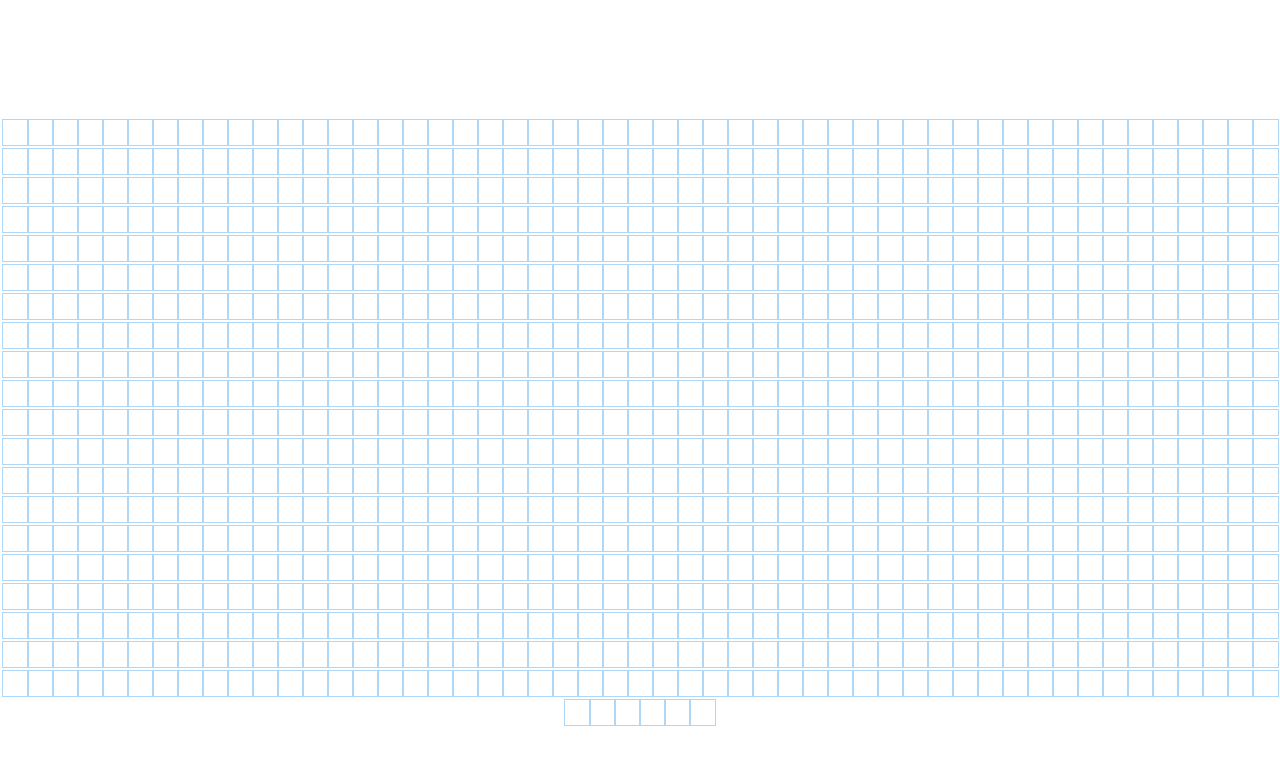
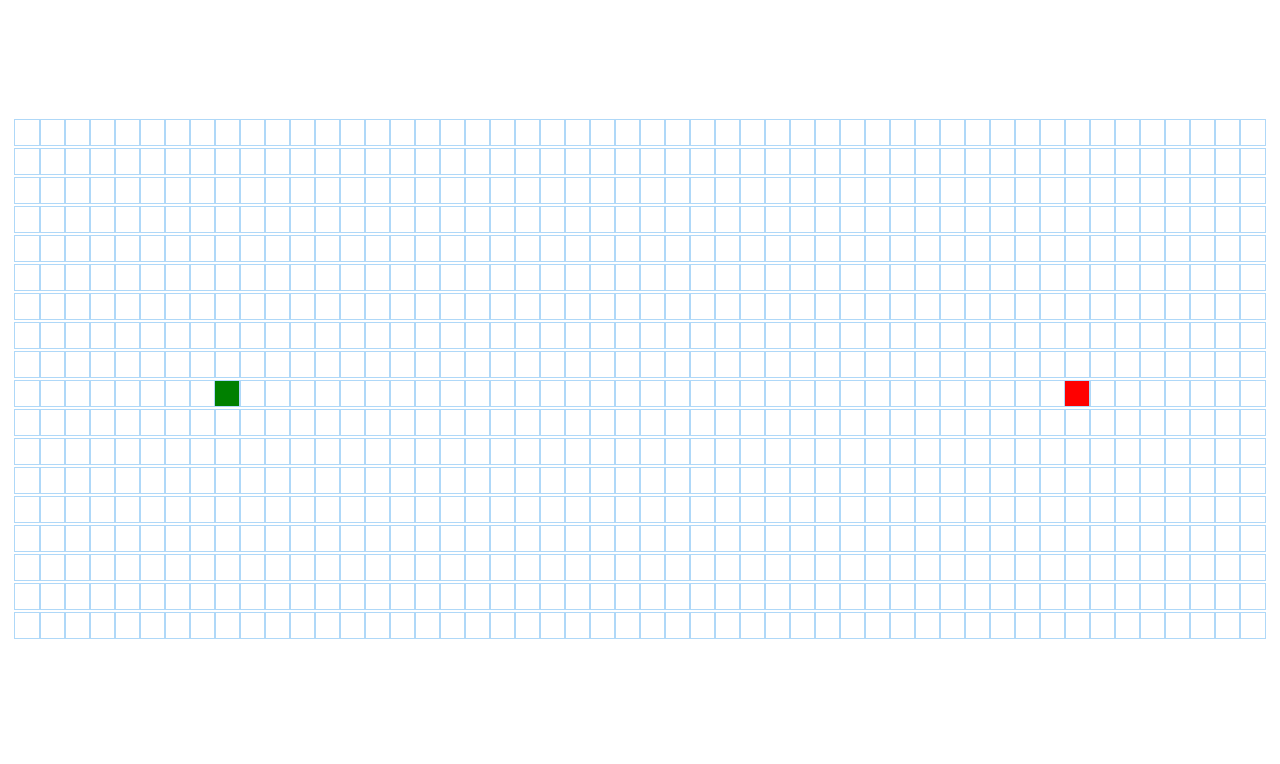
Before and after one commit to roshbhaskar/PathVisualizer, a React (Create React App) app in the folder pathvisualizer/: page / in a window 1280 px wide. Shown: the top 764 px of the page. Built offline with nearby package versions, Linux system fonts and the light colour scheme.

Commit message:
start end done

```diff
--- a/pathvisualizer/src/Pathfinder/node/node.css
+++ b/pathvisualizer/src/Pathfinder/node/node.css
@@ -6,13 +6,14 @@
   }
 
   .node-finish {
+
     background-color: red;
   }
 
   .node-start {
     background-color: green;
   }
-
+  /*
   .node-visited {
     animation-name: visitedAnimation;
     animation-duration: 1.5s;
@@ -76,4 +77,4 @@
       transform: scale(1);
       background-color: rgb(255, 254, 106);
     }
-  }
+  }*/
--- a/pathvisualizer/src/Pathfinder/node/node.js
+++ b/pathvisualizer/src/Pathfinder/node/node.js
@@ -10,10 +10,21 @@ export default class Node extends Component {
     }
 
     render() {
+        const {isFinish,isStart} = this.props;
+        const extraClassName = isFinish
+        ? 'node-finish'
+        : isStart
+        ? 'node-start'
+        : '';
         return (
-            <div className="node">
+            <div className={`node ${extraClassName}`}>
 
             </div>
         )
     }
 }
+
+export const DEFAULT_NODE = {
+    row: 0,
+    col: 0,
+}
--- a/pathvisualizer/src/Pathfinder/pathfinder.js
+++ b/pathvisualizer/src/Pathfinder/pathfinder.js
@@ -16,8 +16,14 @@ export default class Pathfinder extends Component {
         let col=0;
         for( row = 0;row <18;++row){
             const currentRow=[];
-            for(col=0; col<57 ; ++col){
-                    currentRow.push([]);
+            for(col=0; col<50 ; ++col){
+                const currentNode = {
+                    col,
+                    row,
+                    isStart: row===9 && col ===8,
+                    isFinish : row ===9 && col ===42,
+                };
+                    currentRow.push(currentNode);
             }
             nodes.push(currentRow);
             console.log(nodes);
@@ -29,9 +35,21 @@ export default class Pathfinder extends Component {
         return (
             <div className="grid">
                 {nodes.map((row,rowID)=>{
-                    return <>
-                    {row.map((node,nodeID) => <Node></Node>)}
-                    </>
+                    return (
+                    <div key={rowID}>
+                    {row.map((node,nodeID) =>
+                    {
+                        const {isStart,isFinish}=node;
+                        return (
+                        <Node
+                        key = {nodeID}
+                        isStart={isStart}
+                        isFinish={isFinish}
+                        test = {'SaWdUde'}></Node>
+                        );
+                    })}
+                    </div>
+                );
                 })}
             </div>
         )
```
Also changed, not shown: pathvisualizer/src/Algos/astar.js (added), pathvisualizer/src/Algos/bfs.js (added), pathvisualizer/src/Algos/dfs.js (added), pathvisualizer/src/Algos/dijkstra.js (added), pathvisualizer/src/Algos/greedy.js (added).
